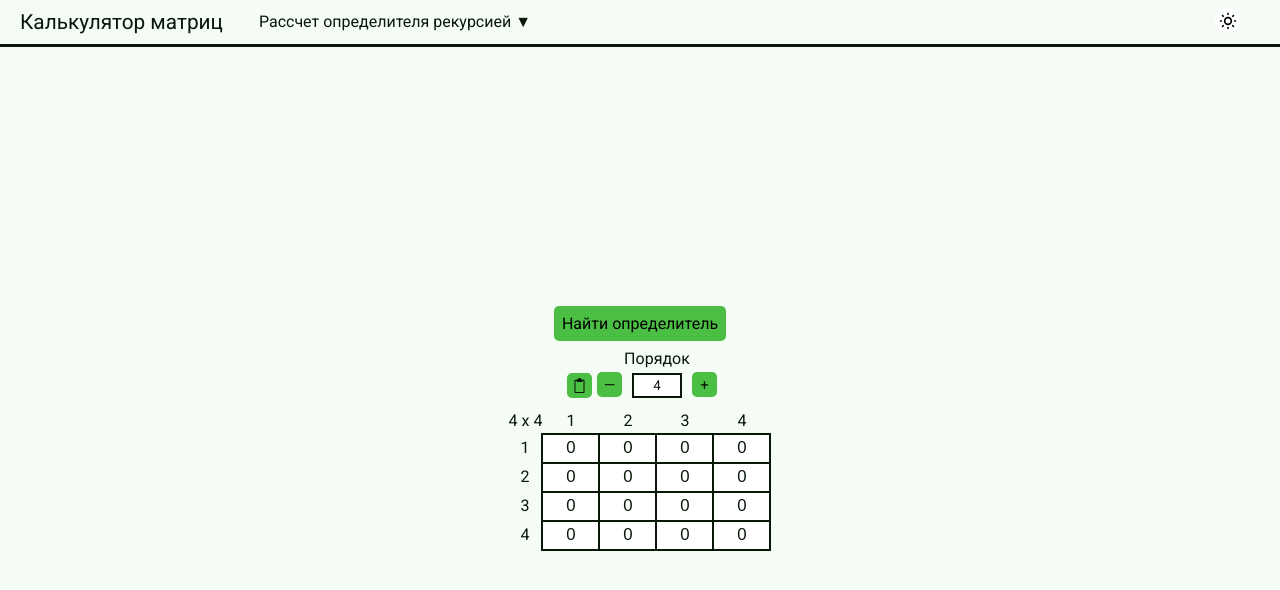
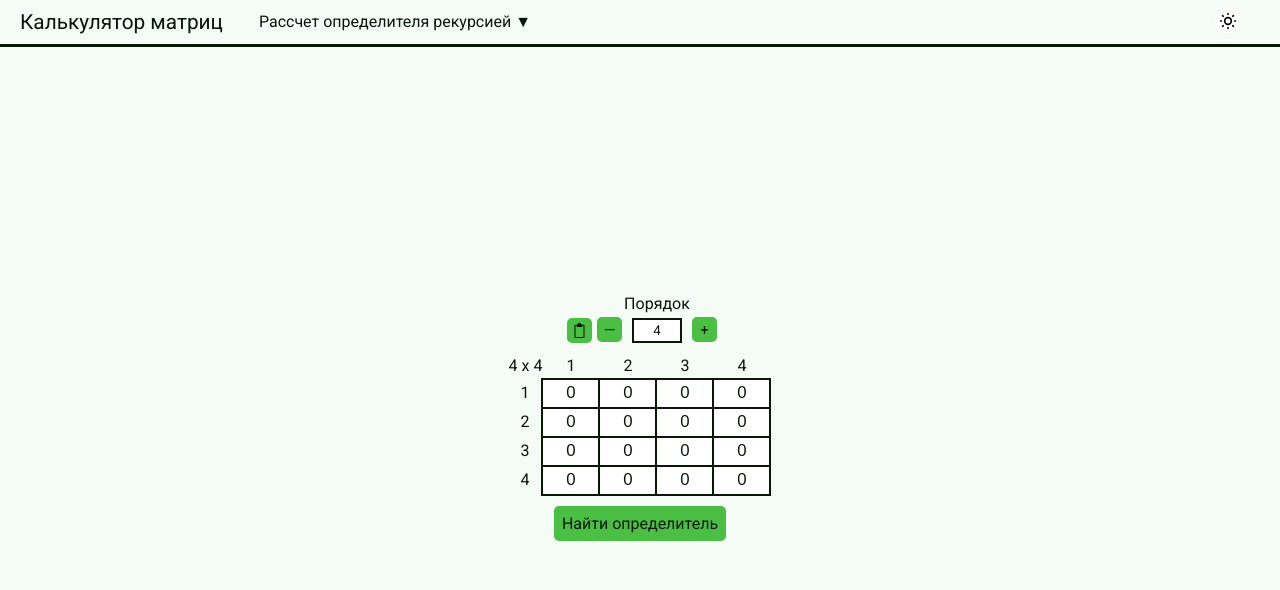
Before and after one commit to Traunin/matrix-calculator, a Vue app: page /#/determinant in a window 1280 px wide. Shown: the top 590 px of the page. Built offline with nearby package versions, Linux system fonts and the light colour scheme.

Commit message:
fix(DeterminantCalculator): change layout

```diff
--- a/src/views/DeterminantCalculator.vue
+++ b/src/views/DeterminantCalculator.vue
@@ -1,5 +1,6 @@
 <template>
     <div class="calculator">
+        <matrix-editor :matrix="matrix"></matrix-editor>
         <div class="determinant">
             <button @click.prevent="calculateDeterminant">
                 Найти определитель
@@ -11,8 +12,6 @@
                 Δ = {{ determinant }}
             </div>
         </div>
-
-        <matrix-editor :matrix="matrix"></matrix-editor>
     </div>
 </template>
 
@@ -46,8 +45,8 @@ button {
     padding: 5px;
     font-size: 1em;
     display: inline-block;
-    background-color: #4bbf44;
-    color: black;
+    background-color: var(--primary-color);
+    color: var(--text-color);
     border-radius: 5px;
     border: 3px solid #4bbf44;
     transition: all 0.1s;
```
